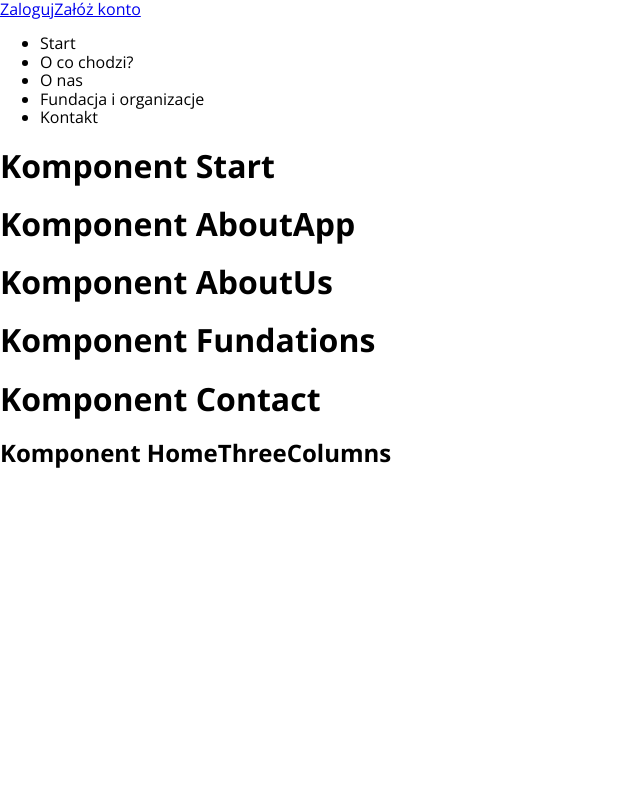
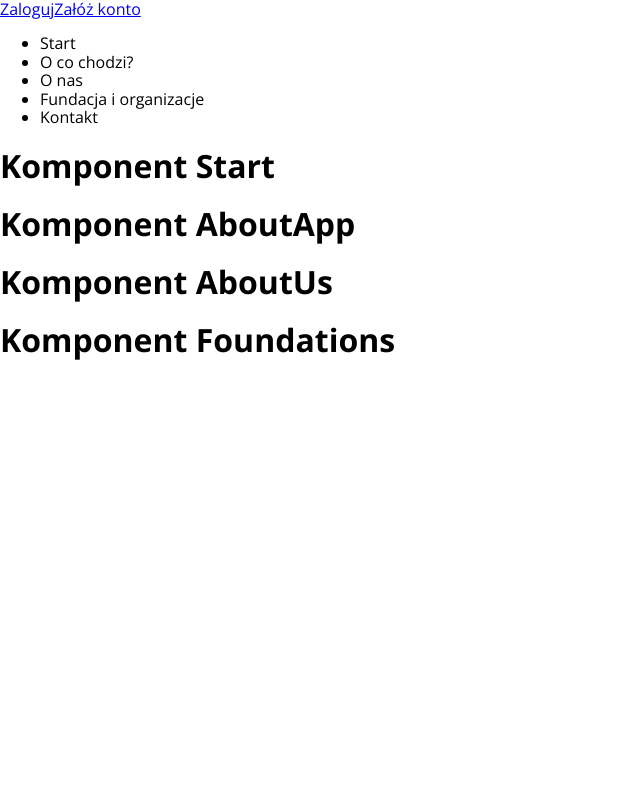
Before and after one commit to Cz8rT/PortfolioLab, a React (Create React App) app: page / in a window 1280 px wide. Shown: the top 800 px of the page, without its empty margins (0-640 px from the left). Built offline with nearby package versions, Linux system fonts and the light colour scheme.

Commit message:
005 react-scroll added

```diff
--- a/src/components/Home/Contact/Contact.js
+++ b/src/components/Home/Contact/Contact.js
@@ -1,8 +1,8 @@
 import React from "react";
 
-const Contact = () => {
+const Contact = ({ id }) => {
     return (
-        <h1>Komponent Contact</h1>
+        <h1 id={id}>Komponent Contact</h1>
     )
 };
 
--- /dev/null
+++ b/src/components/Home/Foundations/Foundations.js
@@ -0,0 +1,9 @@
+import React from "react";
+
+const Foundations = () => {
+    return (
+        <h1 style={{ height: '100vh'  }}>Komponent Foundations</h1>
+    )
+};
+
+export default Foundations;
--- a/src/components/Home/Fundations/Fundations.js
+++ /dev/null
@@ -1,9 +0,0 @@
-import React from "react";
-
-const Fundations = () => {
-    return (
-        <h1>Komponent Fundations</h1>
-    )
-};
-
-export default Fundations;
--- a/src/components/Home/Home.js
+++ b/src/components/Home/Home.js
@@ -4,18 +4,18 @@ import HomeThreeColumns from "./HomeThreeColumns/HomeThreeColumns";
 import Start from "./Start/Start";
 import AboutApp from "./AboutApp/AboutApp";
 import AboutUs from "./AboutUs/AboutUs";
-import Fundations from "./Fundations/Fundations";
+import Foundations from "./Foundations/Foundations";
 import Contact from "./Contact/Contact";
 
 const Home = () => {
     return (
         <>
             <HomeHeader/>
-            <Start name="start"/>
-            <AboutApp/>
-            <AboutUs/>
-            <Fundations/>
-            <Contact name={"contact"}/>
+            <Start id="start"/>
+            <AboutApp id="aboutApp"/>
+            <AboutUs id="aboutUs"/>
+            <Foundations id="foundations"/>
+            <Contact id="contact"/>
             <HomeThreeColumns/>
         </>
     );
--- a/src/components/Home/HomeHeader/Navigation/Navigation.js
+++ b/src/components/Home/HomeHeader/Navigation/Navigation.js
@@ -1,5 +1,5 @@
 import React from "react";
-import {Link} from "react-scroll"
+import { Link } from "react-scroll";
 
 const Navigation = () => {
     return (
@@ -8,7 +8,7 @@ const Navigation = () => {
                 <li><Link to="start" spy={true} smooth={true} duration={500} >Start</Link></li>
                 <li><Link to="aboutApp" spy={true} smooth={true} duration={500} >O co chodzi?</Link></li>
                 <li><Link to="aboutUs" spy={true} smooth={true} duration={500} >O nas</Link></li>
-                <li><Link to="fundations" spy={true} smooth={true} duration={500} >Fundacja i organizacje</Link></li>
+                <li><Link to="foundations" spy={true} smooth={true} duration={500} >Fundacja i organizacje</Link></li>
                 <li><Link to="contact" spy={true} smooth={true} duration={500} >Kontakt</Link></li>
             </ul>
         </nav>
--- a/src/components/Home/Start/Start.js
+++ b/src/components/Home/Start/Start.js
@@ -1,8 +1,8 @@
 import React from "react";
 
-const Start = () => {
+const Start = ({ id }) => {
     return (
-        <h1>Komponent Start</h1>
+        <h1 id={id}>Komponent Start</h1>
     )
 };
 
```
